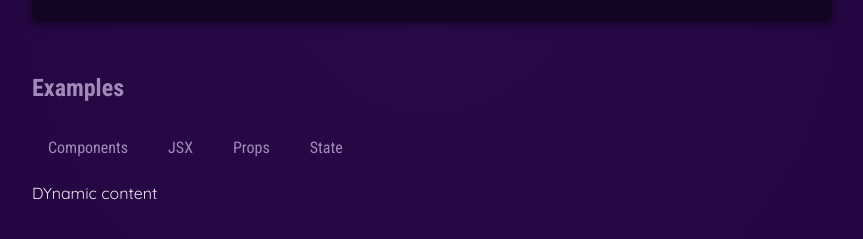
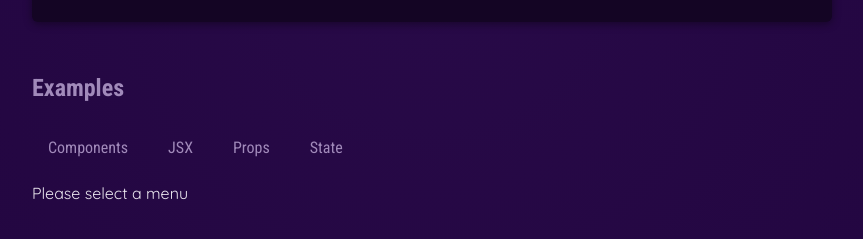
Before and after one commit to AngeATT/Learning-react, a React (Vite) app: page / in a window 1280 px wide. Shown: the part 677-916 px from the top of the page, without its empty margins (208-1071 px from the left). Built offline with nearby package versions, Linux system fonts and the light colour scheme.

Commit message:
why use state

```diff
--- a/src/App.jsx
+++ b/src/App.jsx
@@ -3,8 +3,10 @@
 import CoreConcept from './components/CoreConcept.jsx';
 import TabButton from './components/TabButton/TabButton.jsx';
 function App() {
-  function handleClick(){
-    console.log("le clique marche depuis le composant parent");
+  let selectedContent = "Please select a menu";
+
+  function handleClick(selectedButton){
+    selectedContent = selectedButton;
  }
   return (
     <div>
@@ -22,12 +24,12 @@
         <section id='examples'>
           <h2>Examples</h2>
           <menu>
-            <TabButton onSelect={handleClick}>Components</TabButton>
-            <TabButton onSelect={handleClick}>JSX</TabButton>
-            <TabButton onSelect={handleClick}>Props</TabButton>
-            <TabButton onSelect={handleClick}>State</TabButton>
+            <TabButton onSelect={() => handleClick("components")}>Components</TabButton>
+            <TabButton onSelect={() => handleClick("jsx")}>JSX</TabButton>
+            <TabButton onSelect={() => handleClick("props")}>Props</TabButton>
+            <TabButton onSelect={() => handleClick("state")}>State</TabButton>
           </menu>
-           DYnamic content
+           {selectedContent}
         </section>
       </main>
     </div>
```
